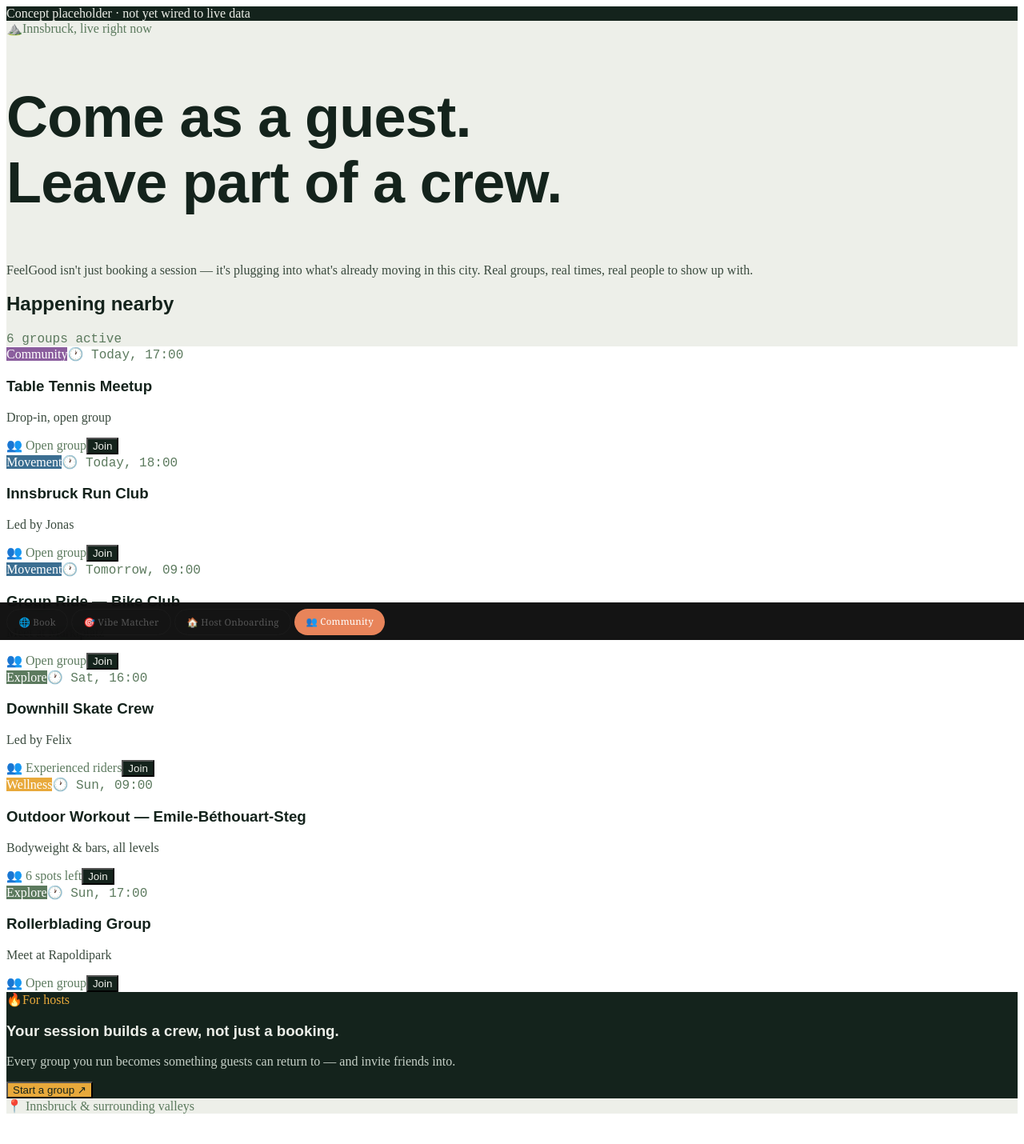
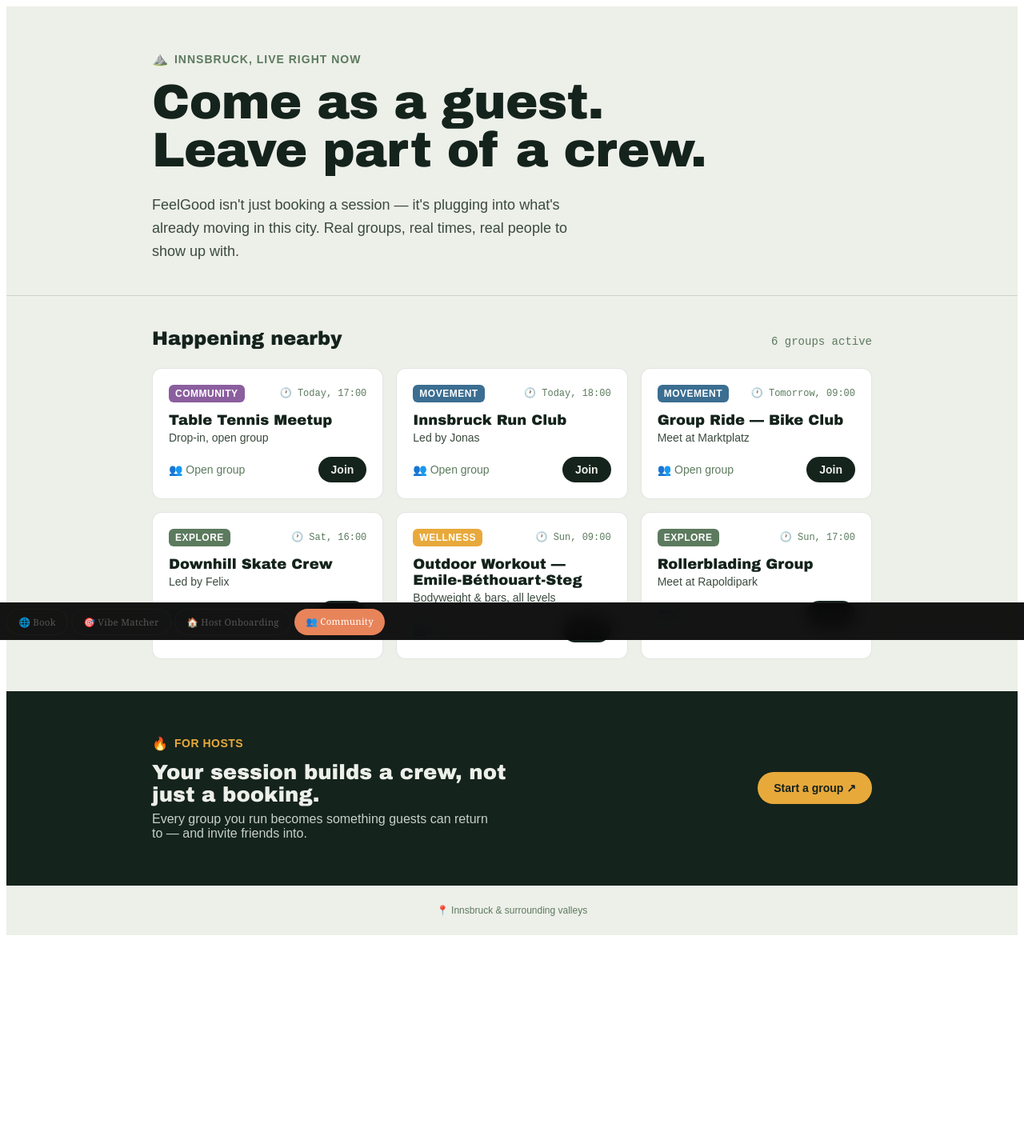
Before and after one commit to evakorper-collab/feelgood-app, a React (Vite) app: page /community in a window 1280 px wide. Shown: the top 1430 px of the page at 80% size. After the commit the page ends 1237 px from the top, so only its background shows below. Built offline with nearby package versions, Linux system fonts and the light colour scheme.

Commit message:
Update feelgood-community.jsx

```diff
--- a/src/pages/feelgood-community.jsx
+++ b/src/pages/feelgood-community.jsx
@@ -58,6 +58,8 @@ const tagColor = {
   Community: "#8B5E9E",
 };
 
+const displayFont = "'Arial Black', 'Helvetica Neue', sans-serif";
+
 export default function FeelGoodCommunity() {
   const [joined, setJoined] = useState({});
 
@@ -65,43 +67,20 @@ export default function FeelGoodCommunity() {
     setJoined((prev) => ({ ...prev, [id]: !prev[id] }));
 
   return (
-    <div
-      style={{ backgroundColor: "#EDEFE9", color: "#14231C" }}
-      className="min-h-screen w-full font-sans"
-    >
-      {/* eyebrow / concept note */}
-      <div
-        style={{ backgroundColor: "#14231C", color: "#EDEFE9" }}
-        className="text-xs tracking-widest uppercase text-center py-2 px-4"
-      >
-        Concept placeholder · not yet wired to live data
-      </div>
-
+    <div style={{ backgroundColor: "#EDEFE9", color: "#14231C", minHeight: "100vh", width: "100%", fontFamily: "sans-serif" }}>
       {/* HERO */}
-      <section className="px-6 md:px-16 pt-14 pb-10 border-b" style={{ borderColor: "#8A9A8C55" }}>
-        <div className="max-w-5xl mx-auto">
-          <div className="flex items-center gap-2 mb-4" style={{ color: "#5C7A5E" }}>
+      <section style={{ padding: "56px 24px 40px", borderBottom: "1px solid #8A9A8C55" }}>
+        <div style={{ maxWidth: 900, margin: "0 auto" }}>
+          <div style={{ display: "flex", alignItems: "center", gap: 8, marginBottom: 16, color: "#5C7A5E" }}>
             <span>⛰️</span>
-            <span className="text-sm tracking-wide uppercase font-semibold">
+            <span style={{ fontSize: 14, letterSpacing: 1, textTransform: "uppercase", fontWeight: 600 }}>
               Innsbruck, live right now
             </span>
           </div>
-          <h1
-            className="leading-[0.95] mb-6"
-            style={{
-              fontFamily: "'Archivo Black', sans-serif",
-              fontSize: "clamp(2.6rem, 6vw, 4.5rem)",
-              letterSpacing: "-0.01em",
-            }}
-          >
-            Come as a guest.
-            <br />
-            Leave part of a crew.
+          <h1 style={{ fontFamily: displayFont, fontSize: "clamp(2.2rem, 6vw, 3.8rem)", lineHeight: 0.98, letterSpacing: "-0.01em", margin: "0 0 24px 0" }}>
+            Come as a guest.<br />Leave part of a crew.
           </h1>
-          <p
-            className="max-w-xl text-lg leading-relaxed"
-            style={{ color: "#3A4A3E" }}
-          >
+          <p style={{ maxWidth: 560, fontSize: 18, lineHeight: 1.6, color: "#3A4A3E", margin: 0 }}>
             FeelGood isn't just booking a session — it's plugging into what's
             already moving in this city. Real groups, real times, real people
             to show up with.
@@ -110,74 +89,48 @@ export default function FeelGoodCommunity() {
       </section>
 
       {/* SIGNPOST TICKER */}
-      <section className="px-6 md:px-16 py-10">
-        <div className="max-w-5xl mx-auto">
-          <div className="flex items-baseline justify-between mb-6">
-            <h2
-              style={{ fontFamily: "'Archivo Black', sans-serif" }}
-              className="text-2xl"
-            >
-              Happening nearby
-            </h2>
-            <span
-              className="text-sm"
-              style={{ fontFamily: "'JetBrains Mono', monospace", color: "#5C7A5E" }}
-            >
-              6 groups active
-            </span>
+      <section style={{ padding: "40px 24px" }}>
+        <div style={{ maxWidth: 900, margin: "0 auto" }}>
+          <div style={{ display: "flex", alignItems: "baseline", justifyContent: "space-between", marginBottom: 24 }}>
+            <h2 style={{ fontFamily: displayFont, fontSize: 24, margin: 0 }}>Happening nearby</h2>
+            <span style={{ fontSize: 14, fontFamily: "monospace", color: "#5C7A5E" }}>6 groups active</span>
           </div>
 
-          <div className="grid grid-cols-1 md:grid-cols-2 gap-4">
+          <div style={{ display: "grid", gridTemplateColumns: "repeat(auto-fit, minmax(280px, 1fr))", gap: 16 }}>
             {activities.map((a) => (
               <div
                 key={a.id}
-                className="p-5 rounded-lg border transition-transform hover:-translate-y-0.5"
                 style={{
+                  padding: 20,
+                  borderRadius: 12,
+                  border: "1px solid #8A9A8C40",
                   backgroundColor: "#FFFFFF",
-                  borderColor: "#8A9A8C40",
                 }}
               >
-                <div className="flex items-center justify-between mb-3">
-                  <span
-                    className="text-xs font-semibold uppercase tracking-wide px-2 py-1 rounded"
-                    style={{
-                      color: "#fff",
-                      backgroundColor: tagColor[a.tag],
-                    }}
-                  >
+                <div style={{ display: "flex", alignItems: "center", justifyContent: "space-between", marginBottom: 12 }}>
+                  <span style={{
+                    fontSize: 12, fontWeight: 600, textTransform: "uppercase", letterSpacing: 0.5,
+                    padding: "4px 8px", borderRadius: 6, color: "#fff", backgroundColor: tagColor[a.tag],
+                  }}>
                     {a.tag}
                   </span>
-                  <span
-                    className="flex items-center gap-1 text-xs"
-                    style={{ color: "#5C7A5E", fontFamily: "'JetBrains Mono', monospace" }}
-                  >
+                  <span style={{ display: "flex", alignItems: "center", gap: 4, fontSize: 12, color: "#5C7A5E", fontFamily: "monospace" }}>
                     🕐 {a.time}
                   </span>
                 </div>
 
-                <h3
-                  className="text-lg mb-1"
-                  style={{ fontFamily: "'Archivo Black', sans-serif" }}
-                >
-                  {a.title}
-                </h3>
-                <p className="text-sm mb-4" style={{ color: "#3A4A3E" }}>
-                  {a.host}
-                </p>
+                <h3 style={{ fontFamily: displayFont, fontSize: 18, margin: "0 0 4px 0" }}>{a.title}</h3>
+                <p style={{ fontSize: 14, color: "#3A4A3E", margin: "0 0 16px 0" }}>{a.host}</p>
 
-                <div className="flex items-center justify-between">
-                  <span
-                    className="flex items-center gap-1 text-sm"
-                    style={{ color: "#5C7A5E" }}
-                  >
+                <div style={{ display: "flex", alignItems: "center", justifyContent: "space-between" }}>
+                  <span style={{ display: "flex", alignItems: "center", gap: 4, fontSize: 14, color: "#5C7A5E" }}>
                     👥 {a.spots}
                   </span>
                   <button
                     onClick={() => toggleJoin(a.id)}
-                    className="text-sm font-semibold px-4 py-2 rounded-full transition-colors"
                     style={{
-                      backgroundColor: joined[a.id] ? "#5C7A5E" : "#14231C",
-                      color: "#EDEFE9",
+                      fontSize: 14, fontWeight: 600, padding: "8px 16px", borderRadius: 999, border: "none", cursor: "pointer",
+                      backgroundColor: joined[a.id] ? "#5C7A5E" : "#14231C", color: "#EDEFE9",
                     }}
                   >
                     {joined[a.id] ? "You're in" : "Join"}
@@ -189,44 +142,35 @@ export default function FeelGoodCommunity() {
         </div>
       </section>
 
-      {/* HOST COMMUNITY STRIP */}
-      <section
-        className="px-6 md:px-16 py-14"
-        style={{ backgroundColor: "#14231C", color: "#EDEFE9" }}
-      >
-        <div className="max-w-5xl mx-auto flex flex-col md:flex-row items-start md:items-center justify-between gap-6">
+      {/* HOST STRIP */}
+      <section style={{ padding: "56px 24px", backgroundColor: "#14231C", color: "#EDEFE9" }}>
+        <div style={{ maxWidth: 900, margin: "0 auto", display: "flex", flexWrap: "wrap", alignItems: "center", justifyContent: "space-between", gap: 24 }}>
           <div>
-            <div className="flex items-center gap-2 mb-3" style={{ color: "#E8A93B" }}>
+            <div style={{ display: "flex", alignItems: "center", gap: 8, marginBottom: 12, color: "#E8A93B" }}>
               <span>🔥</span>
-              <span className="text-sm uppercase tracking-wide font-semibold">
-                For hosts
-              </span>
+              <span style={{ fontSize: 14, textTransform: "uppercase", letterSpacing: 0.5, fontWeight: 600 }}>For hosts</span>
             </div>
-            <h3
-              style={{ fontFamily: "'Archivo Black', sans-serif" }}
-              className="text-2xl md:text-3xl mb-2"
-            >
+            <h3 style={{ fontFamily: displayFont, fontSize: 26, margin: "0 0 8px 0", maxWidth: 480 }}>
               Your session builds a crew, not just a booking.
             </h3>
-            <p className="max-w-md" style={{ color: "#C6D0C7" }}>
+            <p style={{ maxWidth: 420, color: "#C6D0C7", margin: 0 }}>
               Every group you run becomes something guests can return to —
               and invite friends into.
             </p>
           </div>
-          <button
-            className="flex items-center gap-2 text-sm font-semibold px-5 py-3 rounded-full"
-            style={{ backgroundColor: "#E8A93B", color: "#14231C" }}
-          >
+          <button style={{
+            display: "flex", alignItems: "center", gap: 8, fontSize: 14, fontWeight: 600,
+            padding: "12px 20px", borderRadius: 999, border: "none", cursor: "pointer",
+            backgroundColor: "#E8A93B", color: "#14231C",
+          }}>
             Start a group ↗
           </button>
         </div>
       </section>
 
-      {/* footer note */}
-      <div className="px-6 md:px-16 py-6 text-center text-xs" style={{ color: "#5C7A5E" }}>
-        <div className="flex items-center justify-center gap-1">
-          📍 Innsbruck & surrounding valleys
-        </div>
+      {/* footer */}
+      <div style={{ padding: "24px", textAlign: "center", fontSize: 12, color: "#5C7A5E" }}>
+        📍 Innsbruck & surrounding valleys
       </div>
     </div>
   );
```
